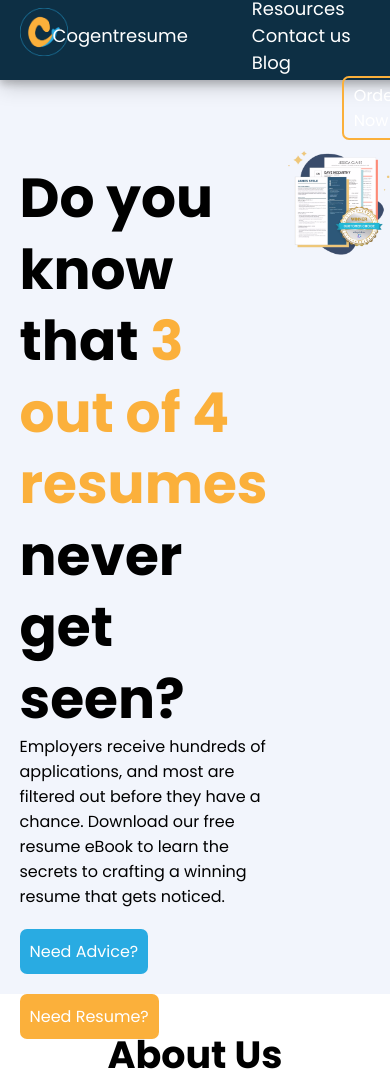
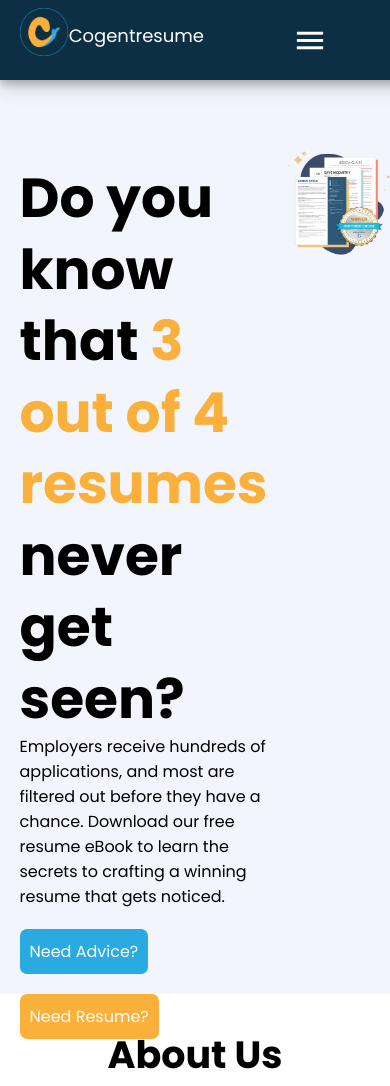
Before and after one commit to egbuchum/cogentresume, a plain HTML site: page index.html in a window 390 px wide. Shown: the top 1086 px of the page. Drawn offline with nearby package versions, Linux system fonts and the light colour scheme.

Commit message:
second commit

```diff
--- a/blog.html
+++ b/blog.html
@@ -12,8 +12,8 @@
     <link rel="stylesheet" href="https://cdnjs.cloudflare.com/ajax/libs/splidejs/4.1.4/css/splide.min.css"
         integrity="sha512-KhFXpe+VJEu5HYbJyKQs9VvwGB+jQepqb4ZnlhUF/jQGxYJcjdxOTf6cr445hOc791FFLs18DKVpfrQnONOB1g=="
         crossorigin="anonymous" referrerpolicy="no-referrer" />
+    <link rel="stylesheet" href="css/style.css">
     <link rel="stylesheet" href="css/style-responsive.css">
-    <link rel="stylesheet" href="css/style.css">
     <link rel="icon" type="image/x-icon" href="images/favicon-16x16.png">
     <title>Blog | Congentresume</title>
 </head>
--- a/css/style-responsive.css
+++ b/css/style-responsive.css
@@ -0,0 +1,15 @@
+@media screen and (max-width: 768px){
+
+    nav{
+        display: none;
+    }
+
+    .brand-details {
+        flex-basis: 70%;
+    }
+
+    .breadcrum .material-icons{
+        display: block;
+    }
+
+}
--- a/css/style.css
+++ b/css/style.css
@@ -10,6 +10,11 @@
     --black: #000000;
   }
 
+  .breadcrum .material-icons{
+    color: var(--white);
+    font-size: 35px;
+    display: none;
+  }
 
 /* Slider style sheet start here*/
 .swiper {
--- a/index.html
+++ b/index.html
@@ -14,8 +14,8 @@
     <link rel="stylesheet" href="https://cdnjs.cloudflare.com/ajax/libs/splidejs/4.1.4/css/splide.min.css"
         integrity="sha512-KhFXpe+VJEu5HYbJyKQs9VvwGB+jQepqb4ZnlhUF/jQGxYJcjdxOTf6cr445hOc791FFLs18DKVpfrQnONOB1g=="
         crossorigin="anonymous" referrerpolicy="no-referrer" />
+    <link rel="stylesheet" href="css/style.css">
     <link rel="stylesheet" href="css/style-responsive.css">
-    <link rel="stylesheet" href="css/style.css">
     <link rel="icon" type="image/x-icon" href="images/favicon-16x16.png">
     <title>Home | Congentresume</title>
 </head>
@@ -44,6 +44,10 @@
 
                 </ul>
             </nav>
+            <div class="breadcrum"><span class="material-icons">
+                menu
+                </span>
+            </div>
         </header>
 
 <!-- End of header -->
```
Also changed, not shown: contact-us.html (+1 -1 lines).
